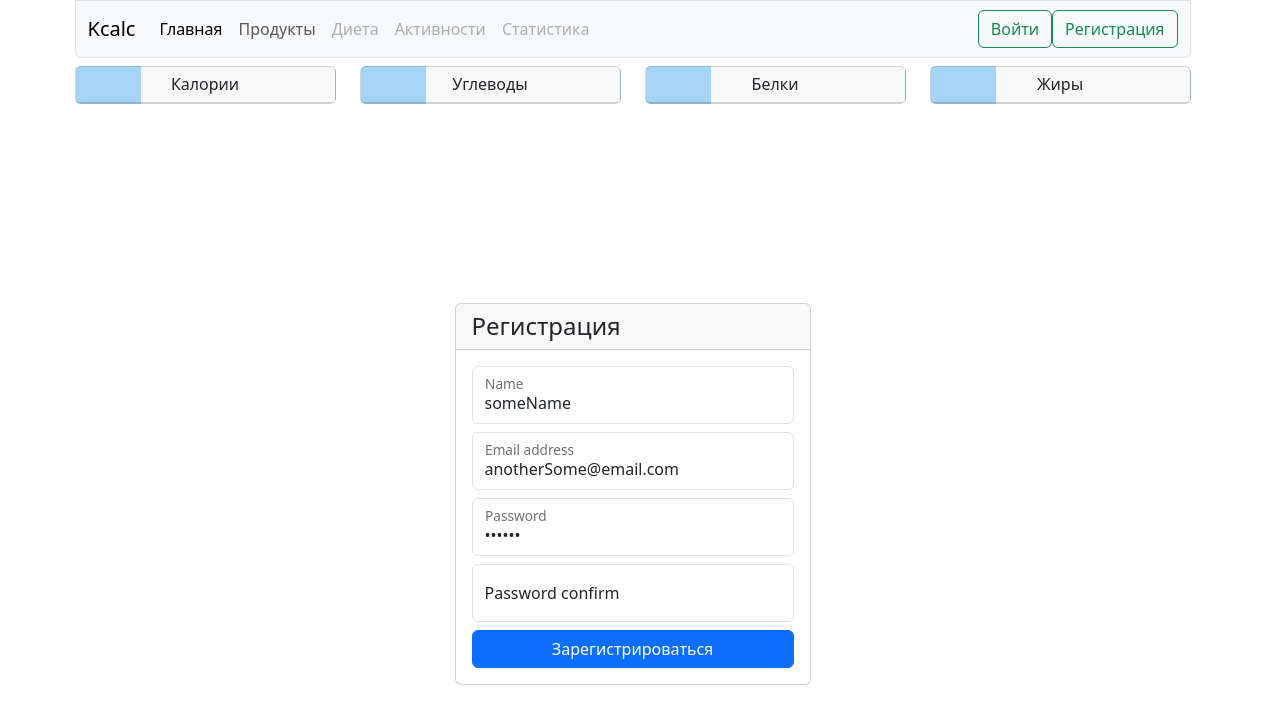
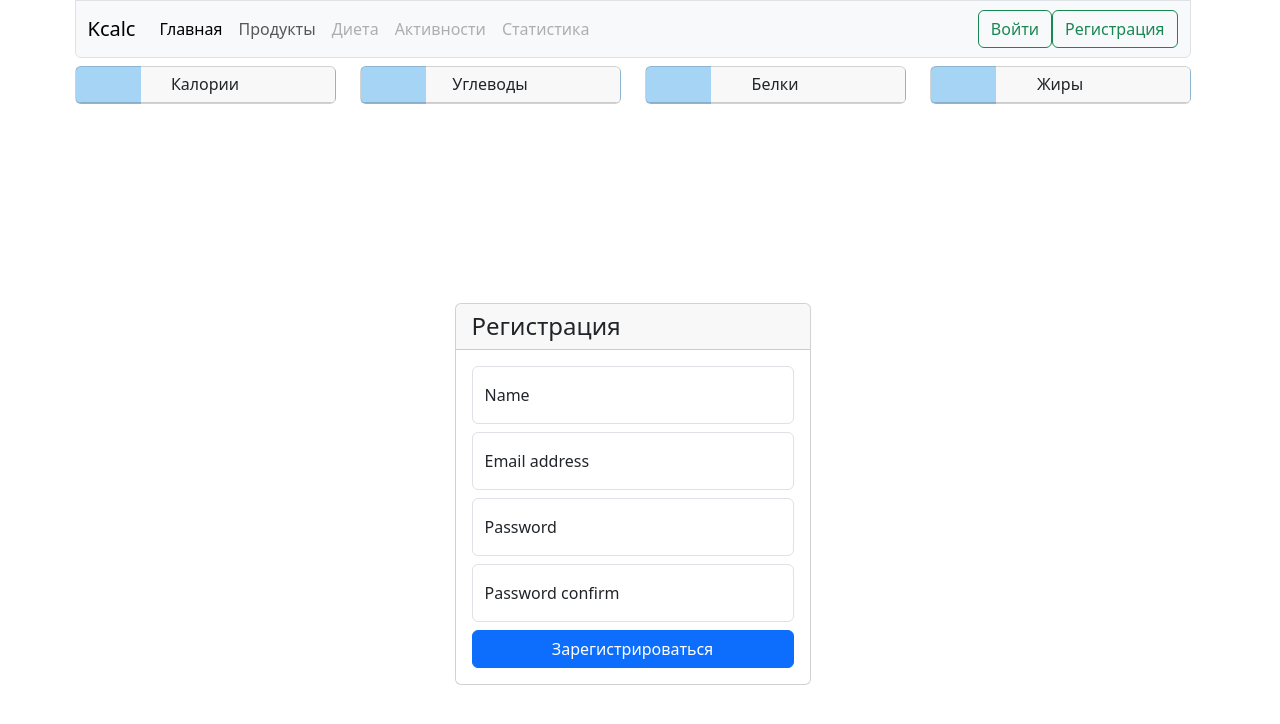
Before and after one commit to evgeniy-shota/spa_kcalc, a Vue app: page /registration in a window 1280 px wide. Shown: the top 724 px of the page. Built offline with nearby package versions, Linux system fonts and the light colour scheme.

Commit message:
working on authentification and registration

```diff
--- a/src/stores/productsStore.js
+++ b/src/stores/productsStore.js
@@ -3,9 +3,9 @@ import { defineStore } from 'pinia'
 import axios from 'axios'
 
 const FAKE_API = 'https://jsonplaceholder.typicode.com/todos'
-const URL_API_CATEGORIES = 'http://127.0.0.1:8000/api/categories'
-const URL_API_PRODUCTS = 'http://127.0.0.1:8000/api/categories/'
-const URL_API_PRODUCT = 'http://127.0.0.1:8000/api/products/'
+const URL_API_CATEGORIES = 'http://localhost:8000/api/categories'
+const URL_API_PRODUCTS = 'http://localhost:8000/api/categories/'
+const URL_API_PRODUCT = 'http://localhost:8000/api/products/'
 
 export const useProductsStore = defineStore('products', () => {
   const categories = ref([])
@@ -32,6 +32,8 @@ export const useProductsStore = defineStore('products', () => {
 
   // get list of categories
   const getCategories = async () => {
+    axios.defaults.withXSRFToken = true
+    axios.defaults.withCredentials = true
     axios
       .get(URL_API_CATEGORIES)
       .then((response) => {
@@ -44,6 +46,9 @@ export const useProductsStore = defineStore('products', () => {
 
   // get list of products in category
   const getProducts = async (category_id = 0) => {
+    axios.defaults.withXSRFToken = true
+    axios.defaults.withCredentials = true
+
     axios
       .get(URL_API_PRODUCTS + `${category_id}`)
       .then((response) => {
--- a/src/views/LoginView.vue
+++ b/src/views/LoginView.vue
@@ -2,35 +2,40 @@
 import axios from 'axios';
 import { ref } from 'vue';
 
-const email = ref("ttuser@mail.com");
-const password = ref("qwerty");
+const email = ref("");
+const password = ref("");
 
 
 
 function login(userEmail, userPassword) {
 
-    axios.get("http://127.0.0.1:8000/sanctum/csrf-cookie")
+    axios.defaults.withXSRFToken = true;
+    axios.defaults.withCredentials = true;
+
+    axios.get("http://localhost:8000/sanctum/csrf-cookie")
         .then((response) => {
             console.log("Get csrf");
-            console.log(response.headers);
-            // console.log(response);
-            // axios.defaults.headers.common['X-CSRF-TOKEN'] = response.data;
+
+            axios.post("http://localhost:8000/api/login", {
+                email: userEmail,
+                password: userPassword
+            })
+                .then((response) => {
+                    console.log(response);
+                })
+                .catch((error) => {
+                    console.log('Login problem....');
+                    console.log(error);
+                });
+
         })
         .catch((error) => {
+            console.log('CSRF-Login problem');
+
             console.log(error);
         });
 
-    // axios.post("http://127.0.0.1:8000/api/login", {
-    //     email: userEmail,
-    //     password: userPassword
-    // })
-    //     .then((response) => {
-    //         console.log(response);
-    //     })
-    //     .catch((error) => {
-    //         console.log('We hawe a problem....');
-    //         console.log(error);
-    //     });
+
 }
 
 </script>
@@ -46,12 +51,12 @@ function login(userEmail, userPassword) {
 
                 <form action="">
                     <div class="form-floating mb-2">
-                        <input type="text" :value="email" class="form-control" id="loginInput"
+                        <input type="text" v-model="email" class="form-control" id="loginInput"
                             placeholder="name@example.com">
                         <label for="loginInput">Email address {{ email }}</label>
                     </div>
                     <div class="form-floating mb-2">
-                        <input type="password" :value="password" class="form-control" id="passwordInput"
+                        <input type="password" v-model="password" class="form-control" id="passwordInput"
                             placeholder="Password">
                         <label for="passwordInput">Password {{ password }}</label>
                     </div>
--- a/src/views/RegistrationView.vue
+++ b/src/views/RegistrationView.vue
@@ -2,11 +2,17 @@
 import { ref } from 'vue';
 import axios from 'axios';
 
-const name = ref('someName');
-const email = ref("anotherSome@email.com");
-const password = ref("qwerty");
+const name = ref('');
+const email = ref("");
+const password = ref("");
+const conf_password = ref("");
 
 function registrate(userEmail, userName, userPassword) {
+
+    if (password.value != conf_password.value) {
+        console.log("Password is not confirm!");
+        return 0;
+    }
     axios.defaults.withXSRFToken = true;
     axios.defaults.withCredentials = true;
 
@@ -20,15 +26,17 @@ function registrate(userEmail, userName, userPassword) {
                 password: userPassword,
             })
                 .then((response) => {
-                    console.log(response);
+                    console.log(response.data);
+                    //redirect to login page and success message
                 })
                 .catch((error) => {
                     console.log("Trouble with registration...");
-
                     console.log(error);
+                    //warnin message
                 });
         })
         .catch((error) => {
+            console.log('CSRF-Registration problem')
             console.log(error);
         });
 
@@ -46,21 +54,22 @@ function registrate(userEmail, userName, userPassword) {
             <div class="card-body">
                 <form action="">
                     <div class="form-floating mb-2">
-                        <input type="text" :value="name" class="form-control" id="nameInput" placeholder="Ivan">
+                        <input type="text" v-model="name" class="form-control" id="nameInput" placeholder="Ivan">
                         <label for="nameInput">Name</label>
                     </div>
                     <div class="form-floating mb-2">
-                        <input type="email" :value="email" class="form-control" id="emailInput"
+                        <input type="email" v-model="email" class="form-control" id="emailInput"
                             placeholder="name@example.com">
                         <label for="emailInput">Email address</label>
                     </div>
                     <div class="form-floating mb-2">
-                        <input type="password" :value="password" class="form-control" id="passwordInput"
+                        <input type="password" v-model="password" class="form-control" id="passwordInput"
                             placeholder="Password">
                         <label for="passwordInput">Password</label>
                     </div>
                     <div class="form-floating mb-2">
-                        <input type="password" class="form-control" id="passwordConfirm" placeholder="Password confirm">
+                        <input type="password" v-model="conf_password" class="form-control" id="passwordConfirm"
+                            placeholder="Password confirm">
                         <label for="passwordConfirm">Password confirm</label>
                     </div>
 
```
